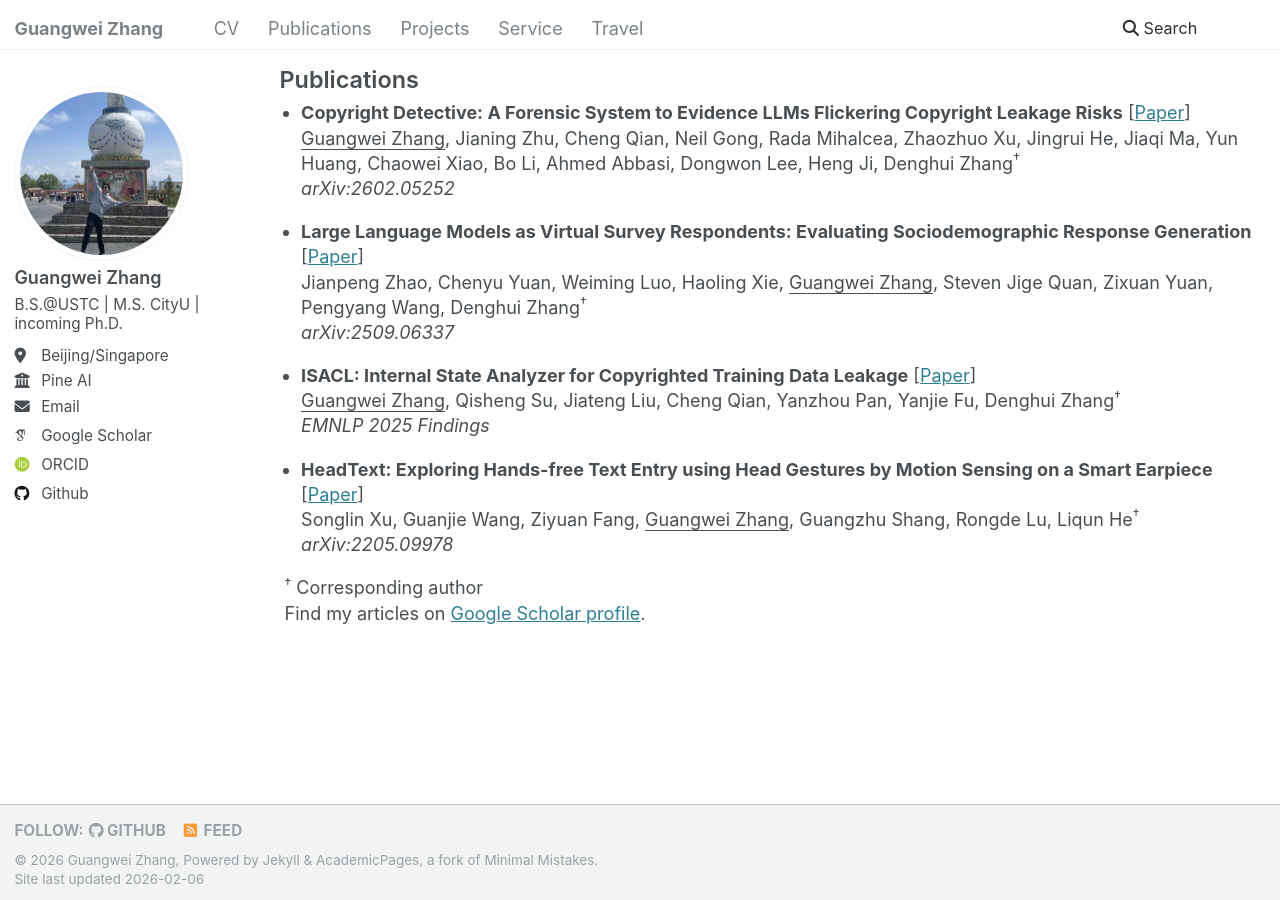
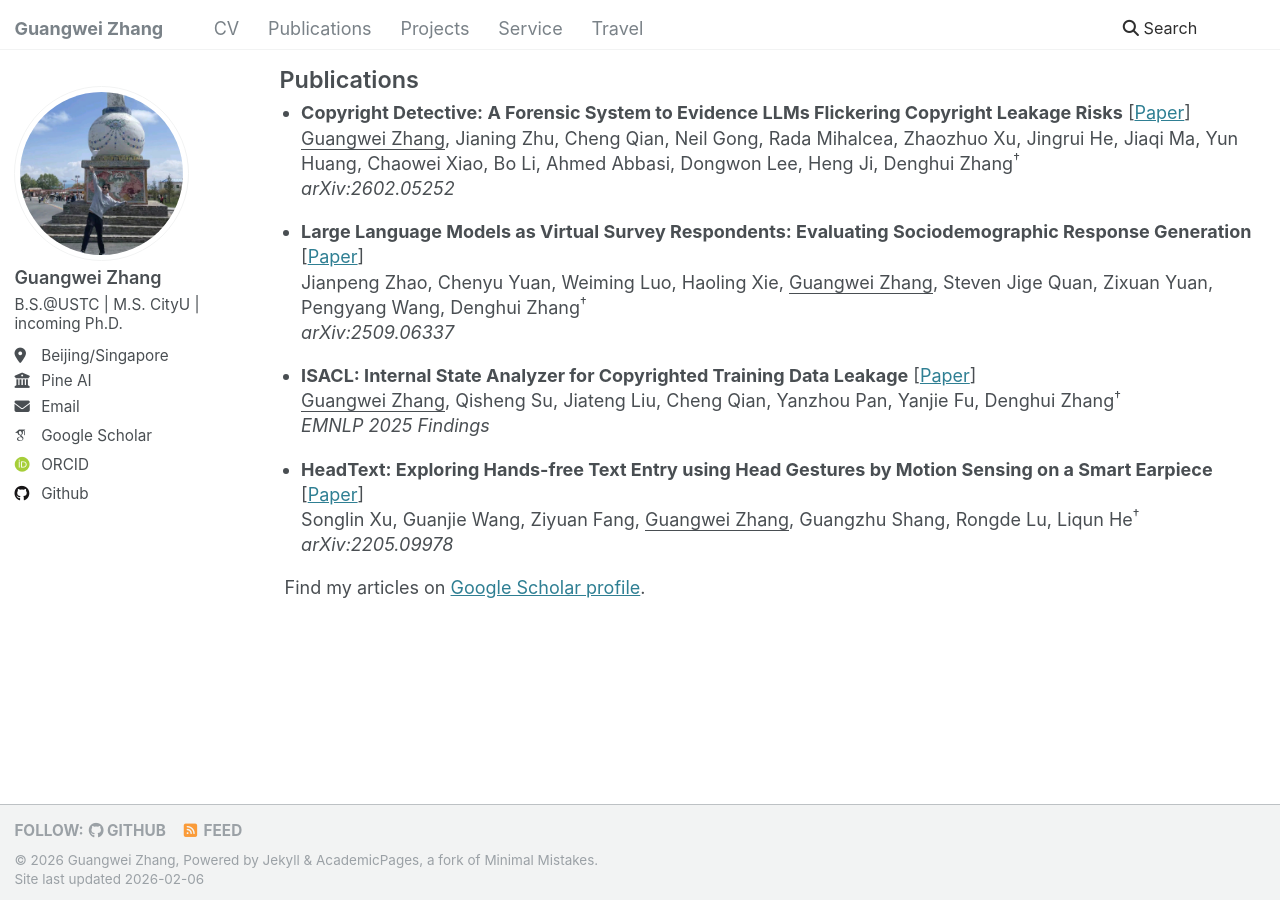
Before and after one commit to changhu73/changhu73.github.io, a Jekyll site: the page built from _pages/publications.html, in a window 1280 px wide. Built offline with Jekyll 4.4.1, drawn with Linux system fonts in a browser that asks for light colours; some web fonts are replaced.

Commit message:
Update publications.html

```diff
--- a/_pages/publications.html
+++ b/_pages/publications.html
@@ -40,6 +40,5 @@ author_profile: true
 
 
   <div class="wordwrap" style="margin-top: 1em;">
-    <sup>&dagger;</sup> Corresponding author<br>
     Find my articles on <a href="https://scholar.google.com/citations?hl=zh-CN&user=3A1Iqm4AAAAJ">Google Scholar profile</a>.
   </div>
```
